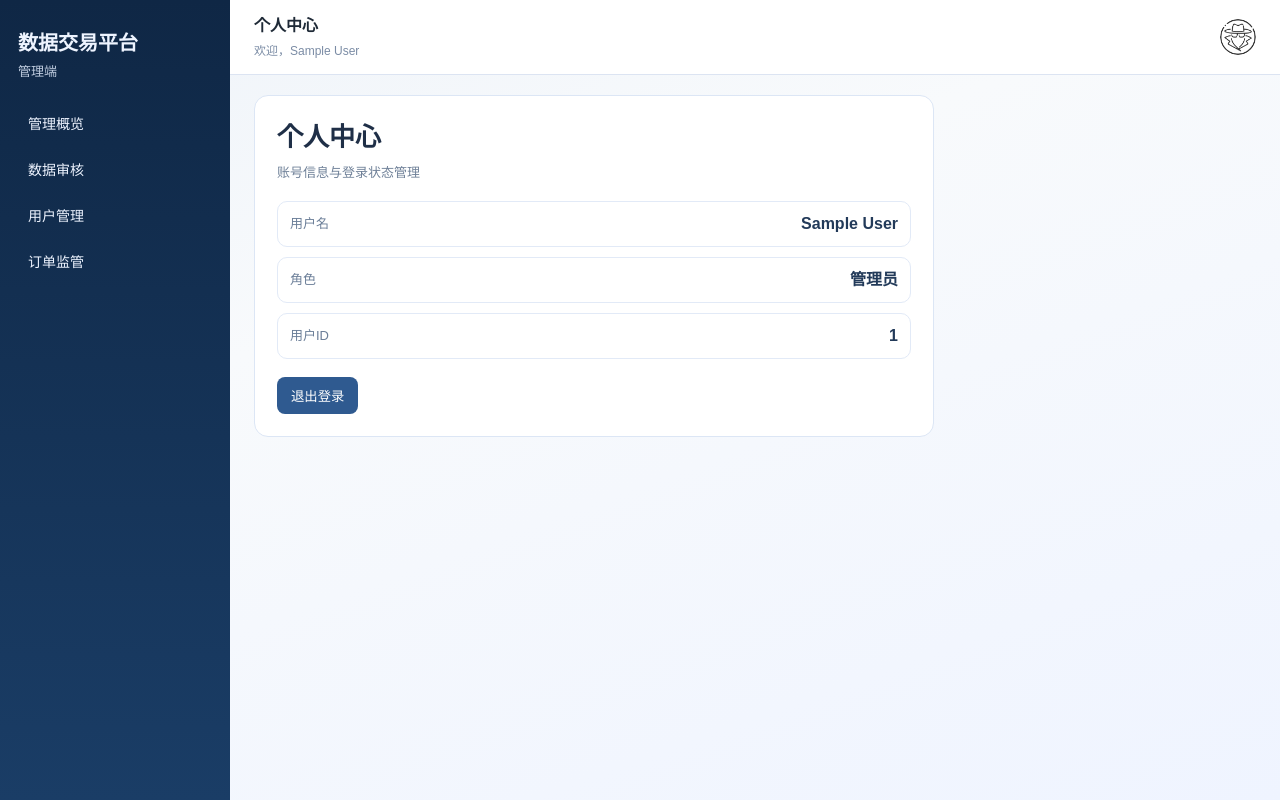
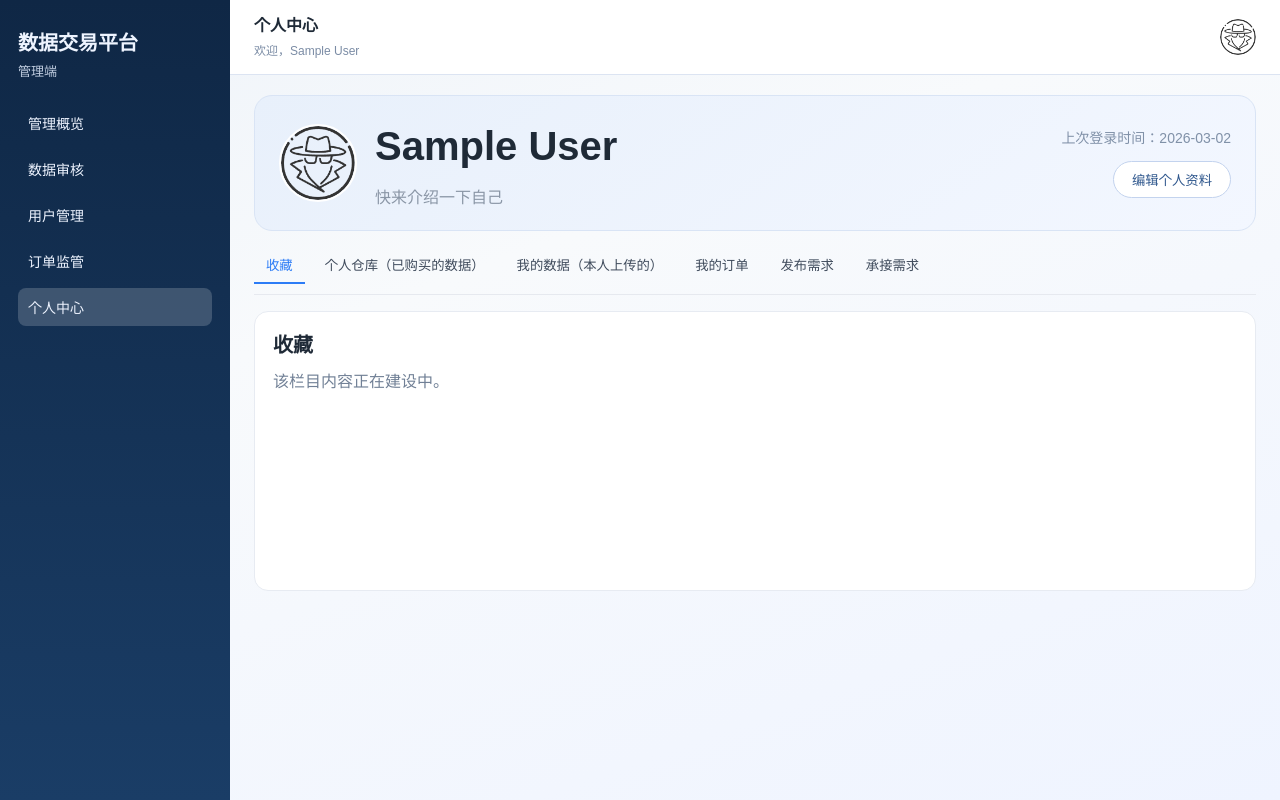
Before and after one commit to applekkkk/web, a Vue app: page /admin/profile in a window 1280 px wide. Built offline with nearby package versions, Linux system fonts and the light colour scheme; sample sign-in values are in the browser's storage.

Commit message:
feat: 个人中心添加更多功能

```diff
--- a/src/layouts/AppShell.vue
+++ b/src/layouts/AppShell.vue
@@ -20,14 +20,15 @@ const userMenus = [
   { to: "/user/custom-requests", label: "需求发布" },
   { to: "/user/custom-bids", label: "需求承接" },
   { to: "/user/processing", label: "数据处理" },
-  { to: "/user/analytics", label: "分析展示" }
+  { to: "/user/profile", label: "个人中心" }
 ];
 
 const adminMenus = [
   { to: "/admin/dashboard", label: "管理概览" },
   { to: "/admin/review", label: "数据审核" },
   { to: "/admin/users", label: "用户管理" },
-  { to: "/admin/orders", label: "订单监管" }
+  { to: "/admin/orders", label: "订单监管" },
+  { to: "/admin/profile", label: "个人中心" }
 ];
 
 const menus = computed(() => (isAdmin.value ? adminMenus : userMenus));
--- a/src/router/index.js
+++ b/src/router/index.js
@@ -16,7 +16,8 @@ const userRoutes = [
   { path: "custom-bids", name: "user-custom-bids", component: () => import("../views/user/CustomBidsView.vue"), meta: { title: "需求承接" } },
   { path: "processing", name: "user-processing", component: () => import("../views/user/ProcessingView.vue"), meta: { title: "数据处理" } },
   { path: "analytics", name: "user-analytics", component: () => import("../views/user/AnalyticsView.vue"), meta: { title: "分析展示" } },
-  { path: "profile", name: "user-profile", component: () => import("../views/common/ProfileView.vue"), meta: { title: "个人中心" } }
+  { path: "profile", name: "user-profile", component: () => import("../views/common/ProfileView.vue"), meta: { title: "个人中心" } },
+  { path: "profile/edit", name: "user-profile-edit", component: () => import("../views/common/EditProfileView.vue"), meta: { title: "编辑个人资料" } }
 ];
 
 const adminRoutes = [
@@ -24,7 +25,8 @@ const adminRoutes = [
   { path: "review", name: "admin-review", component: () => import("../views/admin/ReviewView.vue"), meta: { title: "数据审核" } },
   { path: "users", name: "admin-users", component: () => import("../views/admin/UsersView.vue"), meta: { title: "用户管理" } },
   { path: "orders", name: "admin-orders", component: () => import("../views/admin/OrderMonitorView.vue"), meta: { title: "订单监管" } },
-  { path: "profile", name: "admin-profile", component: () => import("../views/common/ProfileView.vue"), meta: { title: "个人中心" } }
+  { path: "profile", name: "admin-profile", component: () => import("../views/common/ProfileView.vue"), meta: { title: "个人中心" } },
+  { path: "profile/edit", name: "admin-profile-edit", component: () => import("../views/common/EditProfileView.vue"), meta: { title: "编辑个人资料" } }
 ];
 
 const router = createRouter({
--- /dev/null
+++ b/src/views/common/EditProfileView.vue
@@ -0,0 +1,244 @@
+<script setup>
+import { reactive, ref } from "vue";
+import { useRouter } from "vue-router";
+import { ElMessage } from "element-plus";
+import { useAuthStore } from "../../stores/auth";
+
+const router = useRouter();
+const auth = useAuthStore();
+
+const form = reactive({
+  name: auth.user?.name || "",
+  avatar: auth.user?.avatar || "/img/avatar.png",
+  bio: auth.user?.bio || "",
+  oldPassword: "",
+  newPassword: "",
+  confirmPassword: ""
+});
+
+const fileInputRef = ref(null);
+
+function chooseAvatar() {
+  fileInputRef.value?.click();
+}
+
+function onAvatarChange(event) {
+  const file = event.target.files?.[0];
+  if (!file) return;
+  if (!file.type.startsWith("image/")) {
+    ElMessage.error("请选择图片文件作为头像");
+    return;
+  }
+  const reader = new FileReader();
+  reader.onload = () => {
+    form.avatar = String(reader.result || "/img/avatar.png");
+  };
+  reader.readAsDataURL(file);
+}
+
+function onSave() {
+  if (!form.name.trim()) {
+    ElMessage.error("用户名不能为空");
+    return;
+  }
+
+  const payload = {
+    name: form.name.trim(),
+    avatar: form.avatar,
+    bio: form.bio.trim()
+  };
+
+  const hasAnyPasswordInput =
+    form.oldPassword.trim() || form.newPassword.trim() || form.confirmPassword.trim();
+  if (hasAnyPasswordInput) {
+    if (!form.oldPassword.trim() || !form.newPassword.trim() || !form.confirmPassword.trim()) {
+      ElMessage.error("修改密码时需填写旧密码和两次新密码");
+      return;
+    }
+    if (!auth.user?.password) {
+      ElMessage.error("未检测到原密码，请重新登录后再修改");
+      return;
+    }
+    if (form.oldPassword !== auth.user.password) {
+      ElMessage.error("旧密码不正确");
+      return;
+    }
+    if (form.newPassword !== form.confirmPassword) {
+      ElMessage.error("两次新密码不一致");
+      return;
+    }
+    if (form.newPassword.length <= 8) {
+      ElMessage.error("新密码长度必须超过 8 位");
+      return;
+    }
+    payload.password = form.newPassword;
+  }
+
+  auth.updateProfile(payload);
+  ElMessage.success("个人资料已更新");
+  router.back();
+}
+
+function onCancel() {
+  router.back();
+}
+
+function onNameBlur() {
+  if (!form.name.trim()) {
+    ElMessage.warning("用户名不能为空");
+  }
+}
+
+function onNewPasswordBlur() {
+  if (!form.newPassword) return;
+  if (form.newPassword.length <= 8) {
+    ElMessage.warning("密码长度必须超过 8 位");
+  }
+}
+</script>
+
+<template>
+  <section class="edit-profile-page">
+    <div class="card">
+      <div class="avatar-row">
+        <img class="avatar" :src="form.avatar || '/img/avatar.png'" alt="头像" />
+        <div>
+          <button type="button" class="btn ghost" @click="chooseAvatar">更换头像</button>
+          <input ref="fileInputRef" type="file" class="hidden" accept="image/*" @change="onAvatarChange" />
+        </div>
+      </div>
+
+      <label>
+        用户名
+        <el-input v-model.trim="form.name" placeholder="请输入用户名" @blur="onNameBlur" />
+      </label>
+
+      <label>
+        个人介绍
+        <textarea v-model="form.bio" rows="4" placeholder="介绍一下自己"></textarea>
+      </label>
+
+      <label>
+        旧密码
+        <el-input
+          v-model="form.oldPassword"
+          type="password"
+          show-password
+          placeholder="修改密码时必填"
+        />
+      </label>
+
+      <label>
+        新密码
+        <el-input
+          v-model="form.newPassword"
+          type="password"
+          show-password
+          placeholder="请输入新密码"
+          @blur="onNewPasswordBlur"
+        />
+      </label>
+
+      <label>
+        确认新密码
+        <el-input
+          v-model="form.confirmPassword"
+          type="password"
+          show-password
+          placeholder="请再次输入新密码"
+        />
+      </label>
+
+      <div class="actions">
+        <button type="button" class="btn ghost" @click="onCancel">取消</button>
+        <button type="button" class="btn" @click="onSave">保存</button>
+      </div>
+    </div>
+  </section>
+</template>
+
+<style scoped>
+.edit-profile-page {
+}
+
+h1 {
+  margin: 0 0 14px;
+  color: #1f2f47;
+  font-size: 26px;
+}
+
+.card {
+  border: 1px solid #dce6f5;
+  border-radius: 14px;
+  padding: 18px;
+  background: #fff;
+}
+
+.avatar-row {
+  display: flex;
+  align-items: center;
+  gap: 12px;
+  margin-bottom: 14px;
+}
+
+.avatar {
+  width: 64px;
+  height: 64px;
+  border-radius: 50%;
+  object-fit: cover;
+  border: 1px solid #d5deed;
+}
+
+label {
+  display: block;
+  margin-top: 12px;
+  color: #3b4e68;
+  font-size: 14px;
+}
+
+input {
+  width: 100%;
+  margin-top: 6px;
+  border: 1px solid #cad6ea;
+  border-radius: 8px;
+  padding: 9px 11px;
+}
+
+textarea {
+  width: 100%;
+  margin-top: 6px;
+  border: 1px solid #cad6ea;
+  border-radius: 8px;
+  padding: 9px 11px;
+}
+
+:deep(.el-input) {
+  margin-top: 6px;
+}
+
+.actions {
+  margin-top: 16px;
+  display: flex;
+  justify-content: flex-end;
+  gap: 8px;
+}
+
+.btn {
+  border: none;
+  border-radius: 8px;
+  padding: 8px 14px;
+  color: #fff;
+  background: #2f5a90;
+  cursor: pointer;
+}
+
+.btn.ghost {
+  border: 1px solid #c7d7ef;
+  color: #2f4e74;
+  background: #fff;
+}
+
+.hidden {
+  display: none;
+}
+</style>
--- a/src/views/common/ProfileView.vue
+++ b/src/views/common/ProfileView.vue
@@ -1,98 +1,180 @@
 <script setup>
-import { computed } from "vue";
-import { useRouter } from "vue-router";
+import { computed, ref } from "vue";
+import { useRoute, useRouter } from "vue-router";
 import { useAuthStore } from "../../stores/auth";
 
+const route = useRoute();
 const router = useRouter();
 const auth = useAuthStore();
 
-const roleText = computed(() => (auth.user?.role === "admin" ? "管理员" : "普通用户"));
+const tabs = [
+  "收藏",
+  "个人仓库（已购买的数据）",
+  "我的数据（本人上传的）",
+  "我的订单",
+  "发布需求",
+  "承接需求"
+];
 
-function handleLogout() {
-  auth.logout();
-  router.push("/login");
+const activeTab = ref(tabs[0]);
+const avatarUrl = computed(() => auth.user?.avatar || "/img/avatar.png");
+const userName = computed(() => auth.user?.name || "未命名用户");
+const userBio = computed(() => auth.user?.bio || "快来介绍一下自己");
+const today = new Date().toISOString().slice(0, 10);
+
+function goEditProfile() {
+  router.push(route.path.startsWith("/admin") ? "/admin/profile/edit" : "/user/profile/edit");
+}
+
+function onAvatarError(event) {
+  event.target.src = "/img/avatar.png";
 }
 </script>
 
 <template>
-  <section class="profile-card">
-    <h1>个人中心</h1>
-    <p class="sub">账号信息与登录状态管理</p>
+  <section class="profile-page">
+    <header class="profile-head">
+      <img class="avatar" :src="avatarUrl" alt="用户头像" @error="onAvatarError" />
+      <div class="head-main">
+        <h1>{{ userName }}</h1>
+        <p class="intro">{{ userBio }}</p>
+      </div>
+      <div class="head-right">
+        <span class="last-login">上次登录时间：{{ today }}</span>
+        <button class="edit-btn" @click="goEditProfile">编辑个人资料</button>
+      </div>
+    </header>
 
-    <div class="info-list">
-      <div class="info-item">
-        <span>用户名</span>
-        <strong>{{ auth.user?.name || "-" }}</strong>
-      </div>
-      <div class="info-item">
-        <span>角色</span>
-        <strong>{{ roleText }}</strong>
-      </div>
-      <div class="info-item">
-        <span>用户ID</span>
-        <strong>{{ auth.user?.id || "-" }}</strong>
-      </div>
-      <div class="info-item" v-if="auth.user?.role !== 'admin'">
-        <span>当前积分</span>
-        <strong>{{ auth.user?.points ?? 0 }}</strong>
-      </div>
+    <div class="tabs">
+      <button
+        v-for="tab in tabs"
+        :key="tab"
+        type="button"
+        class="tab-btn"
+        :class="{ active: activeTab === tab }"
+        @click="activeTab = tab"
+      >
+        {{ tab }}
+      </button>
     </div>
 
-    <button class="logout-btn" @click="handleLogout">退出登录</button>
+    <section class="tab-content">
+      <h2>{{ activeTab }}</h2>
+      <p>该栏目内容正在建设中。</p>
+    </section>
   </section>
 </template>
 
 <style scoped>
-.profile-card {
-  max-width: 680px;
-  border: 1px solid #dce6f5;
+.profile-page {
+  display: grid;
+  gap: 16px;
+}
+
+.profile-head {
+  display: grid;
+  grid-template-columns: auto 1fr auto;
+  gap: 18px;
+  align-items: center;
+  border-radius: 18px;
+  padding: 20px 24px;
+  background: linear-gradient(145deg, #e8f0fb, #f3f7ff);
+  border: 1px solid #d9e4f5;
+}
+
+.avatar {
+  width: 78px;
+  height: 78px;
+  border-radius: 50%;
+  object-fit: cover;
+  border: 2px solid #fff;
+}
+
+.head-main h1 {
+  margin: 0;
+  color: #1f2a37;
+  font-size: 40px;
+}
+
+.meta {
+  margin: 8px 0 0;
+  color: #5f6d7e;
+}
+
+.intro {
+  margin: 10px 0 0;
+  color: #8a96a6;
+}
+
+.head-right {
+  display: grid;
+  justify-items: end;
+  gap: 12px;
+}
+
+.last-login {
+  color: #8091a8;
+  font-size: 14px;
+}
+
+.edit-btn {
+  border: 1px solid #c3d3ee;
+  border-radius: 999px;
+  padding: 8px 18px;
+  color: #2f578d;
+  background: #fff;
+  cursor: pointer;
+}
+
+.tabs {
+  display: flex;
+  gap: 8px;
+  flex-wrap: wrap;
+  border-bottom: 1px solid #e6e9ef;
+  padding-bottom: 10px;
+}
+
+.tab-btn {
+  border: none;
+  background: transparent;
+  color: #3f4b5c;
+  padding: 8px 12px;
+  cursor: pointer;
+  border-bottom: 2px solid transparent;
+}
+
+.tab-btn.active {
+  color: #2c7cf6;
+  border-bottom-color: #2c7cf6;
+}
+
+.tab-content {
+  border: 1px solid #e7ebf2;
   border-radius: 14px;
-  padding: 22px;
+  min-height: 280px;
+  padding: 18px;
   background: #fff;
 }
 
-h1 {
+.tab-content h2 {
   margin: 0;
-  color: #1f2f47;
-  font-size: 26px;
+  color: #1f2a37;
+  font-size: 20px;
 }
 
-.sub {
-  margin: 6px 0 18px;
-  color: #6f8098;
-  font-size: 13px;
+.tab-content p {
+  margin: 10px 0 0;
+  color: #718096;
 }
 
-.info-list {
-  display: grid;
-  gap: 10px;
-}
+@media (max-width: 900px) {
+  .profile-head {
+    grid-template-columns: 1fr;
+    justify-items: start;
+  }
 
-.info-item {
-  display: flex;
-  justify-content: space-between;
-  align-items: center;
-  border: 1px solid #e2eaf7;
-  border-radius: 10px;
-  padding: 10px 12px;
-}
-
-.info-item span {
-  color: #6b7e98;
-  font-size: 13px;
-}
-
-.info-item strong {
-  color: #223a59;
-}
-
-.logout-btn {
-  margin-top: 18px;
-  border: none;
-  border-radius: 8px;
-  padding: 9px 14px;
-  color: #fff;
-  background: #2f5a90;
-  cursor: pointer;
+  .head-right {
+    justify-items: start;
+  }
 }
 </style>
```
Also changed, not shown: src/stores/auth.js (+14 -1 lines).
